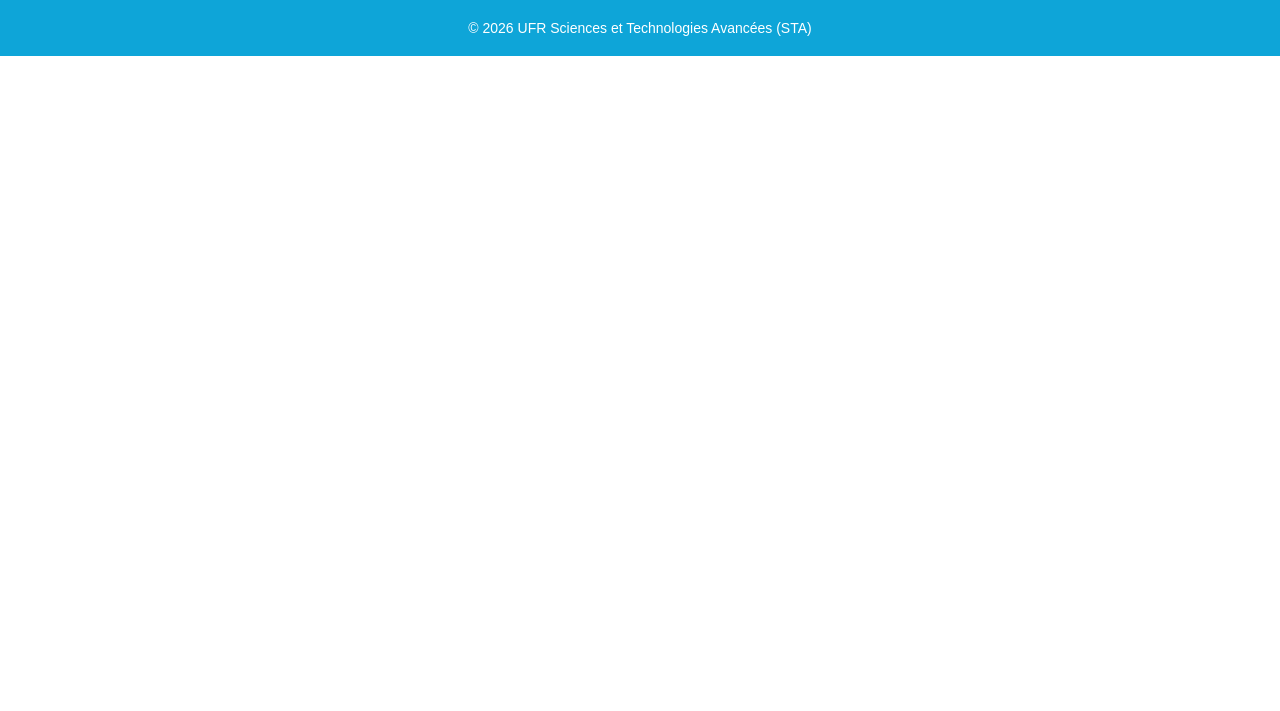
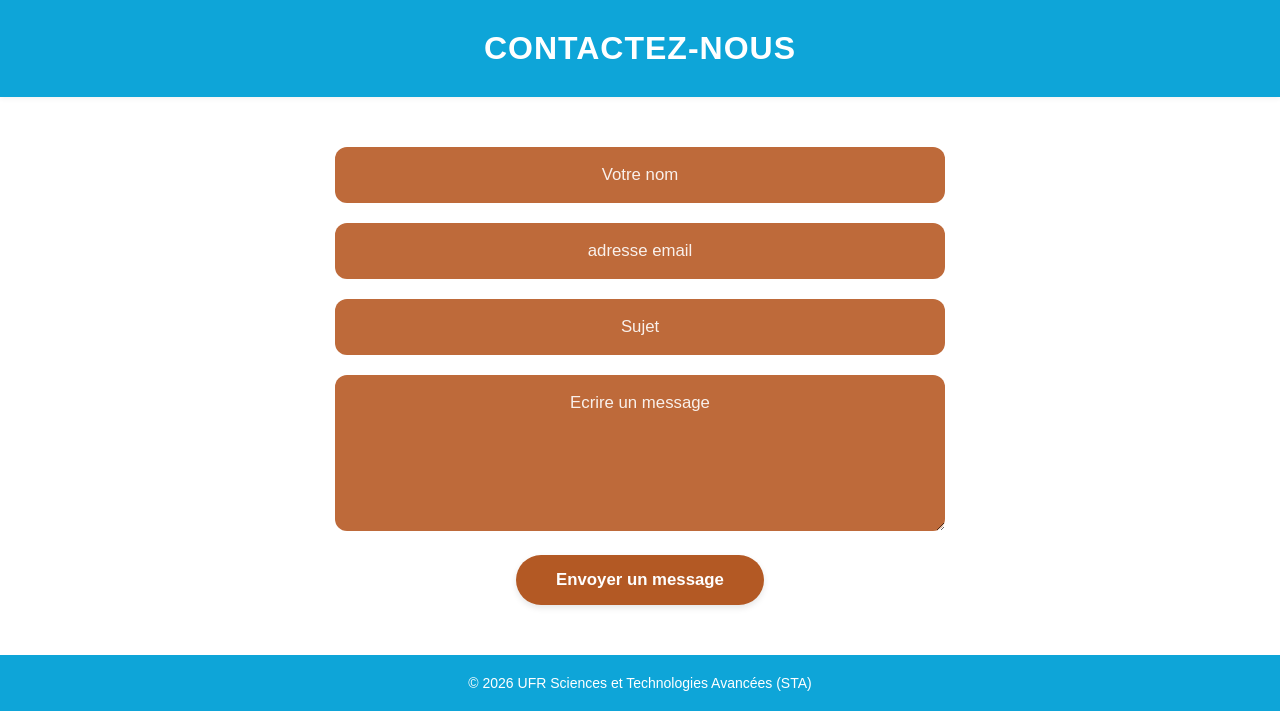
Before and after one commit to Aliousow94/site_webe_vitrine_ufr_sta, a Flask app: page /contact in a window 1280 px wide. Shown: the part 104-815 px from the top of the page. Before the commit the page ends 160 px from the top, so only its background shows below. Run offline with Flask 3, Linux system fonts and the light colour scheme.

Commit message:
bada sall new commit

```diff
--- a/templates/contact.html
+++ b/templates/contact.html
@@ -3,6 +3,27 @@
 Contact
 {%endblock%}
 {%block contenu%}
+<div class="bandeau-bleu">
+    <h2>Contactez-nous</h2>
+</div>
+
+<div class="contact-wrapper">
+    <form class="contact-form">
+        <div class="form-group">
+            <input type="text" placeholder="Votre nom" required>
+        </div>
+        <div class="form-group">
+            <input type="email" placeholder="adresse email" required>
+        </div>
+        <div class="form-group">
+            <input type="text" placeholder="Sujet" required>
+        </div>
+        <div class="form-group">
+            <textarea placeholder="Ecrire un message" rows="6" required></textarea>
+        </div>
+        <button type="submit" class="btn-submit">Envoyer un message</button>
+    </form>
+</div>
 
 
 {% endblock %}
```
